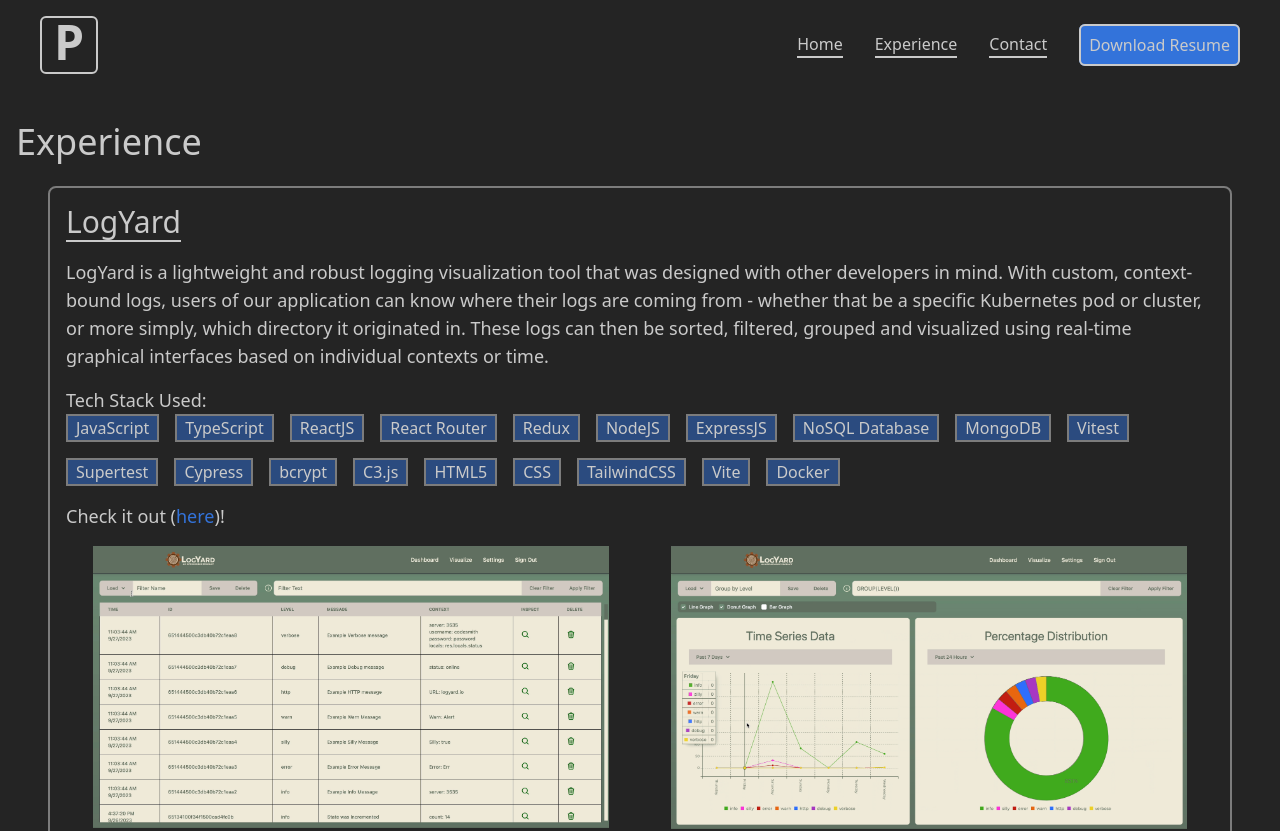
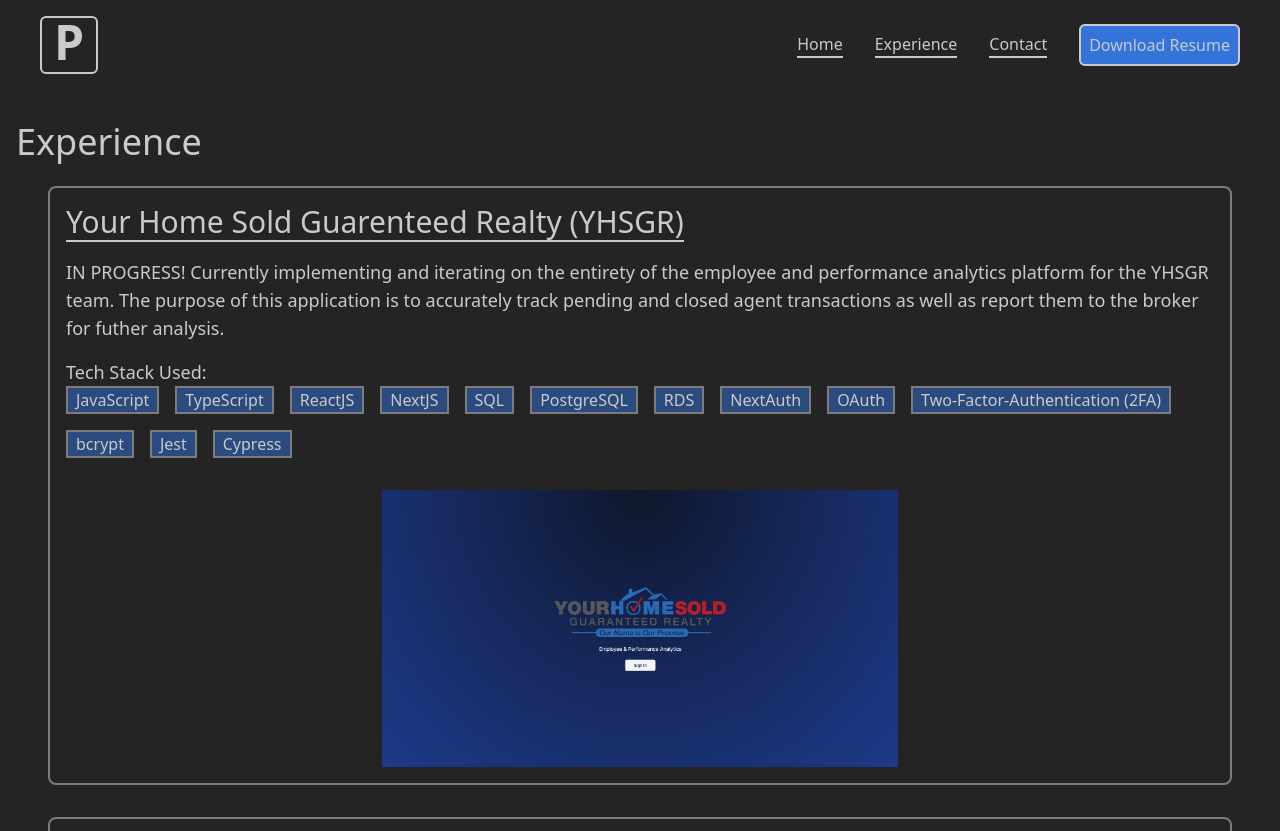
Before and after one commit to PrestonColdwell/MyPortfolio, a React (Vite) app: page /experience in a window 1280 px wide. Shown: the top 831 px of the page. Built offline with nearby package versions, Linux system fonts and the light colour scheme; a web font is replaced by a local one.

Commit message:
added YHSGR experience and updated resume

```diff
--- a/src/components/Navbar.jsx
+++ b/src/components/Navbar.jsx
@@ -1,7 +1,7 @@
 import React from "react";
 import NavItem from "./NavItem";
 
-import PrestonColdwellResume from "/Resume.pdf"
+import PrestonColdwellResume from "/PrestonColdwellResume.pdf"
 
 const Navbar = ({ routes }) => {
   const allNavItems = [];
--- a/src/components/pages/Experience.jsx
+++ b/src/components/pages/Experience.jsx
@@ -3,10 +3,18 @@
 const Experience = () => {
   const experiences = [
     [
+      'Your Home Sold Guarenteed Realty (YHSGR)',
+      'IN PROGRESS! Currently implementing and iterating on the entirety of the employee and performance analytics platform for the YHSGR team. The purpose of this application is to accurately track pending and closed agent transactions as well as report them to the broker for futher analysis.',
+      [
+        'JavaScript', 'TypeScript', 'ReactJS', 'NextJS', 'SQL', 'PostgreSQL', 'RDS', 'NextAuth', 'OAuth', 'Two-Factor-Authentication (2FA)', 'bcrypt', 'Jest', 'Cypress'
+      ],
+      ['/YHSGRMain.png'],
+    ],
+    [
       'LogYard',
       'LogYard is a lightweight and robust logging visualization tool that was designed with other developers in mind. With custom, context-bound logs, users of our application can know where their logs are coming from - whether that be a specific Kubernetes pod or cluster, or more simply, which directory it originated in. These logs can then be sorted, filtered, grouped and visualized using real-time graphical interfaces based on individual contexts or time.',
       [
-        'JavaScript', 'TypeScript', 'ReactJS', 'React Router', 'Redux', 'NodeJS', 'ExpressJS', 'NoSQL Database', 'MongoDB', 'Vitest', 'Supertest', 'Cypress', 'bcrypt', 'C3.js', 'HTML5', 'CSS', 'TailwindCSS', 'Vite', 'Docker'
+        'JavaScript', 'TypeScript', 'ReactJS', 'React Router', 'Redux', 'NodeJS', 'ExpressJS', 'NoSQL','MongoDB', 'Vitest', 'Supertest', 'Cypress', 'bcrypt', 'C3.js', 'HTML5', 'CSS', 'TailwindCSS', 'Vite', 'Docker'
       ],
       ['/LogYard1.png', '/LogYard2.png'],
       ['https://www.logyard.io']
```
Also changed, not shown: public/YHSGRMain.png (added), 1 other file (tests, documents, lock files or other folders).
